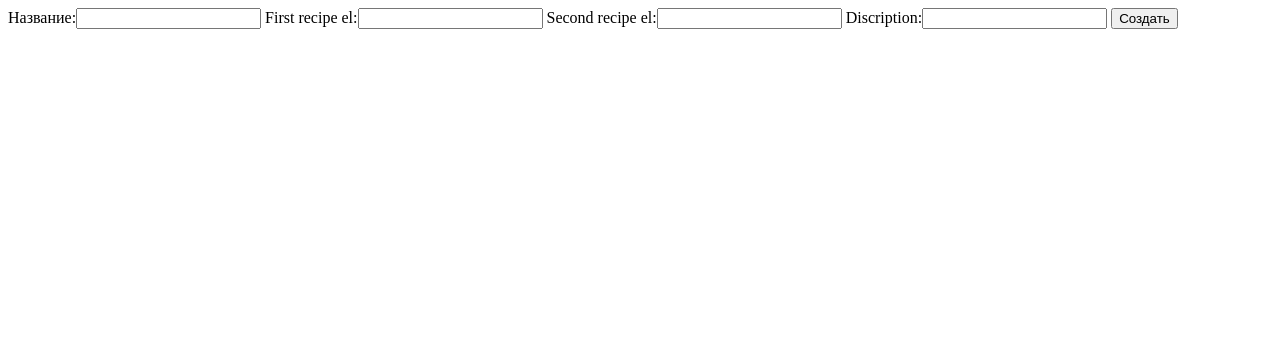
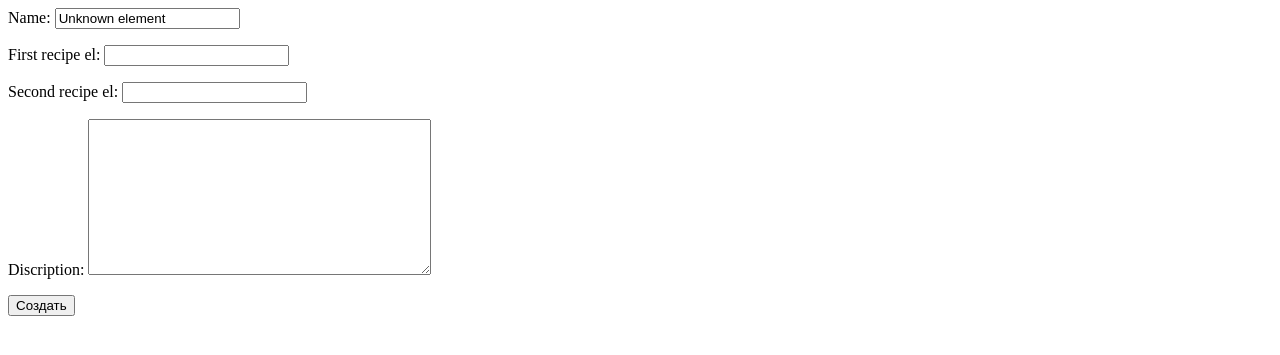
Before and after one commit to i-ka/alchemy, a Django app: page /alch-admin/create-element in a window 1280 px wide. Shown: the top 355 px of the page. Run offline with Django 3.2, Linux system fonts and the light colour scheme.

Commit message:
Updated element check for element remove

```diff
--- a/alchemysite/AlchemyAdmin/forms.py
+++ b/alchemysite/AlchemyAdmin/forms.py
@@ -1,11 +1,10 @@
 from django import forms
 from AlchemyCommon.models import Element
 
-class ElementForm(forms.Form):
-    name = forms.CharField(label = 'Название',max_length=50)
-    first_recipe_el = forms.IntegerField()
-    second_recipe_el = forms.IntegerField()
-    discription = forms.CharField(max_length=140)
+class ElementForm(forms.ModelForm):
+    class Meta:
+        model = Element
+        fields =['name','first_recipe_el','second_recipe_el','discription']
 
     def clean(self):
         cleaned_data = super(ElementForm,self).clean()
@@ -22,17 +21,30 @@ class ElementForm(forms.Form):
             except Element.DoesNotExist:
                 raise forms.ValidationError("Ошибка: элемент из рецепта не существует!")
 
+            if self.instance:
+                if cleaned_data.get('first_recipe_el')==self.instance.id or cleaned_data.get('second_recipe_el') == self.instance.id:
+                    raise forms.ValidationError("Ошибка: рецепт элемента не может содержать ссылку на себя!")
+
             try:
                 Element.objects.get(first_recipe_el = cleaned_data.get('first_recipe_el'),second_recipe_el=cleaned_data.get('second_recipe_el'))
-                raise forms.ValidationError("Ошибка: элемент с таким рецептом уже существует!")
+                if self.instance:
+                    if self.instance.first_recipe_el != cleaned_data.get('first_recipe_el') or self.instance.second_recipe_el != cleaned_data.get('second_recipe_el'):
+                        raise forms.ValidationError("Ошибка: элемент с таким рецептом уже существует!")
+                else:
+                    raise forms.ValidationError("Ошибка: элемент с таким рецептом уже существует!")
+            except Element.DoesNotExist:
+                pass
+            #except Element.MultipleObjectsReturned:
+            #    raise forms.ValidationError("Ошибка: элемент с таким рецептом уже существует!")
+
+            try:
+                Element.objects.get(name = cleaned_data.get('name'))
+                if self.instance:
+                    if self.instance.name != cleaned_data.get('name'):
+                        raise forms.ValidationError("Ошибка: элемент с таким именем уже существует!")
+                else:
+                    raise forms.ValidationError("Ошибка: элемент с таким именем уже существует!")
             except Element.DoesNotExist:
                 pass
 
-        try:
-            el=Element.objects.get(name = cleaned_data.get('name'))
-            if el:
-                raise forms.ValidationError("Ошибка: элемент с таким именем уже существует!")
-        except Element.DoesNotExist:
-            pass
-
         return cleaned_data
--- a/alchemysite/AlchemyAdmin/templates/AlchemyAdmin/add_element_form.html
+++ b/alchemysite/AlchemyAdmin/templates/AlchemyAdmin/add_element_form.html
@@ -1,5 +1,13 @@
-<form method="POST" action="{% url 'aladmin:create-element' %}">
-	{%csrf_token%}
-	{{form}}
-	<input type="submit" value="Создать">
-</form>
+{%if not update %}
+	<form method="POST" action="{% url 'aladmin:create-element' %}">
+		{%csrf_token%}
+		{{form.as_p}}
+		<input type="submit" value="Создать">
+	</form>
+{%else%}
+	<form method="POST" action="{% url 'aladmin:update-element' updated_element.id%}">
+		{%csrf_token%}
+		{{form.as_p}}
+		<input type="submit" value="Изменить">
+	</form>
+{%endif%}
--- a/alchemysite/AlchemyAdmin/templates/AlchemyAdmin/index.html
+++ b/alchemysite/AlchemyAdmin/templates/AlchemyAdmin/index.html
@@ -1,7 +1,11 @@
 <h>Admin design here!</h>
+{%if not error%}
 <ul>
 	<li><a href="{%url 'aladmin:create-element'%}">Добавить</a></li>
 </ul>
+{%else%}
+<p>Чтобы удалить элемент {{element_to_delete.name}} удалите или измените следущие элементы:</p>
+{%endif%}
 <table border="2px">
 	{% for element in elements %}
 		<tr>
@@ -12,7 +16,9 @@
 				{%else%}
 					<td>{{element.first_recipe_el}}+{{element.second_recipe_el}}</td>
 				{%endif%}
+				<td>{{element.discription}}</a></td>
 				<td><a href="{% url 'aladmin:del' element.id %}">Удалить</a></td>
+				<td><a href="{% url 'aladmin:update-element' element.id %}">Изменить</a></td>
 		</tr>
 	{%empty%}
 		<p>No elements here!</p>
--- a/alchemysite/AlchemyAdmin/urls.py
+++ b/alchemysite/AlchemyAdmin/urls.py
@@ -5,4 +5,5 @@ urlpatterns=[
     url(r'^$',views.index, name='index'),
     url(r'del/(?P<el_id>[0-9]+)',views.remove_element, name='del'),
     url(r'create-element',views.create_element, name='create-element'),
+    url(r'update_element/(?P<el_id>[0-9]+)',views.update_element, name='update-element'),
 ]
--- a/alchemysite/AlchemyAdmin/views.py
+++ b/alchemysite/AlchemyAdmin/views.py
@@ -2,7 +2,7 @@ from django.shortcuts import render,redirect
 
 from AlchemyCommon.models import Element
 from .forms import ElementForm
-
+from django.db.models import Q
 # Create your views here.
 
 def index(request):
@@ -11,25 +11,44 @@ def index(request):
             'elements':all_elements,
         })
 
+def element_list(request, category_id):
+    pass
+
 def remove_element(request,el_id):
-    Element.objects.get(pk=el_id).delete()
-    return redirect('/alch-admin')
+    element_to_delete = Element.objects.get(pk=el_id)
+    conflict_elements = element_to_delete.check_on_delete()
+    print(conflict_elements)
+    if not conflict_elements:
+        element_to_delete.delete()
+        return redirect('/alch-admin')
+    error = True
+    return render(request,'AlchemyAdmin/index.html',{
+        'element_to_delete':element_to_delete,
+        'error':error,
+        'elements':conflict_elements
+        })
 
 def update_element(request,el_id):
+    updated_element = Element.objects.get(pk=el_id)
     if request.method == 'POST':
-        return redirect('/alch-admin')
+        form = ElementForm(request.POST,instance = updated_element)
+        if form.is_valid():
+            form.save()
+            return redirect('/alch-admin')
+    else:
+        form = ElementForm(instance=updated_element)
+    return render(request,'AlchemyAdmin/add_element_form.html',{
+        'updated_element':updated_element,
+        'form':form,
+        'update':True
+        })
 
 def create_element(request):
     if request.method == 'POST':
         form = ElementForm(request.POST)
         if form.is_valid():
-            new_element = Element(
-                name = form.cleaned_data['name'],
-                first_recipe_el = form.cleaned_data['first_recipe_el'],
-                second_recipe_el = form.cleaned_data['second_recipe_el'],
-                discription = form.cleaned_data['discription']
-                )
-            new_element.save()
+            form.save()
+            return redirect('/alch-admin')
     else:
         form = ElementForm()
     return render(request,'AlchemyAdmin/add_element_form.html',{
--- a/alchemysite/AlchemyCommon/models.py
+++ b/alchemysite/AlchemyCommon/models.py
@@ -15,3 +15,10 @@ class Element(models.Model):
 
     def __str__(self):
         return self.name
+
+    def check_on_delete(self):
+        conflict_elements = Element.objects.filter(models.Q(first_recipe_el=self.id)|models.Q(second_recipe_el=self.id))
+        if  len(conflict_elements)==0:
+            return False
+        else:
+            return conflict_elements
```
